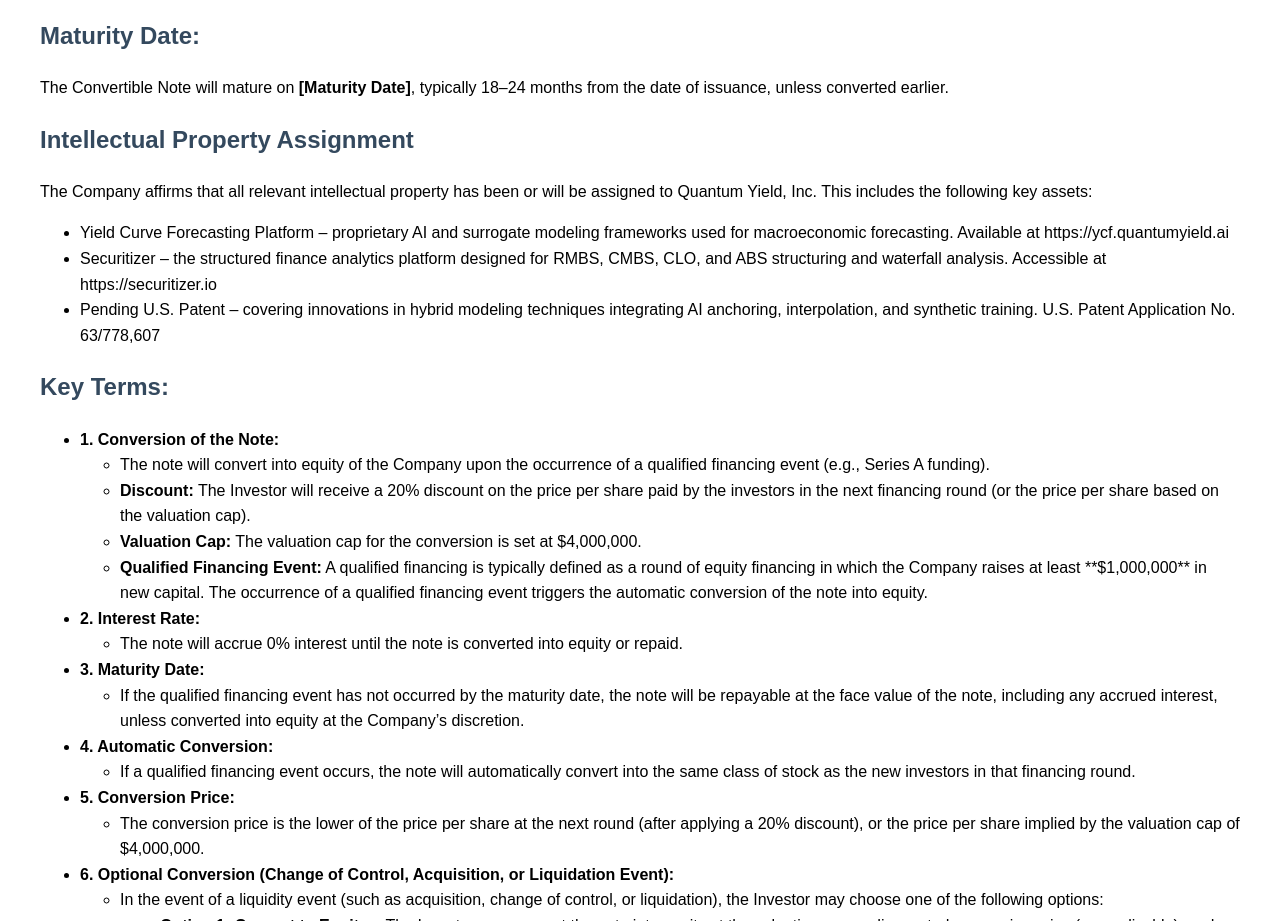
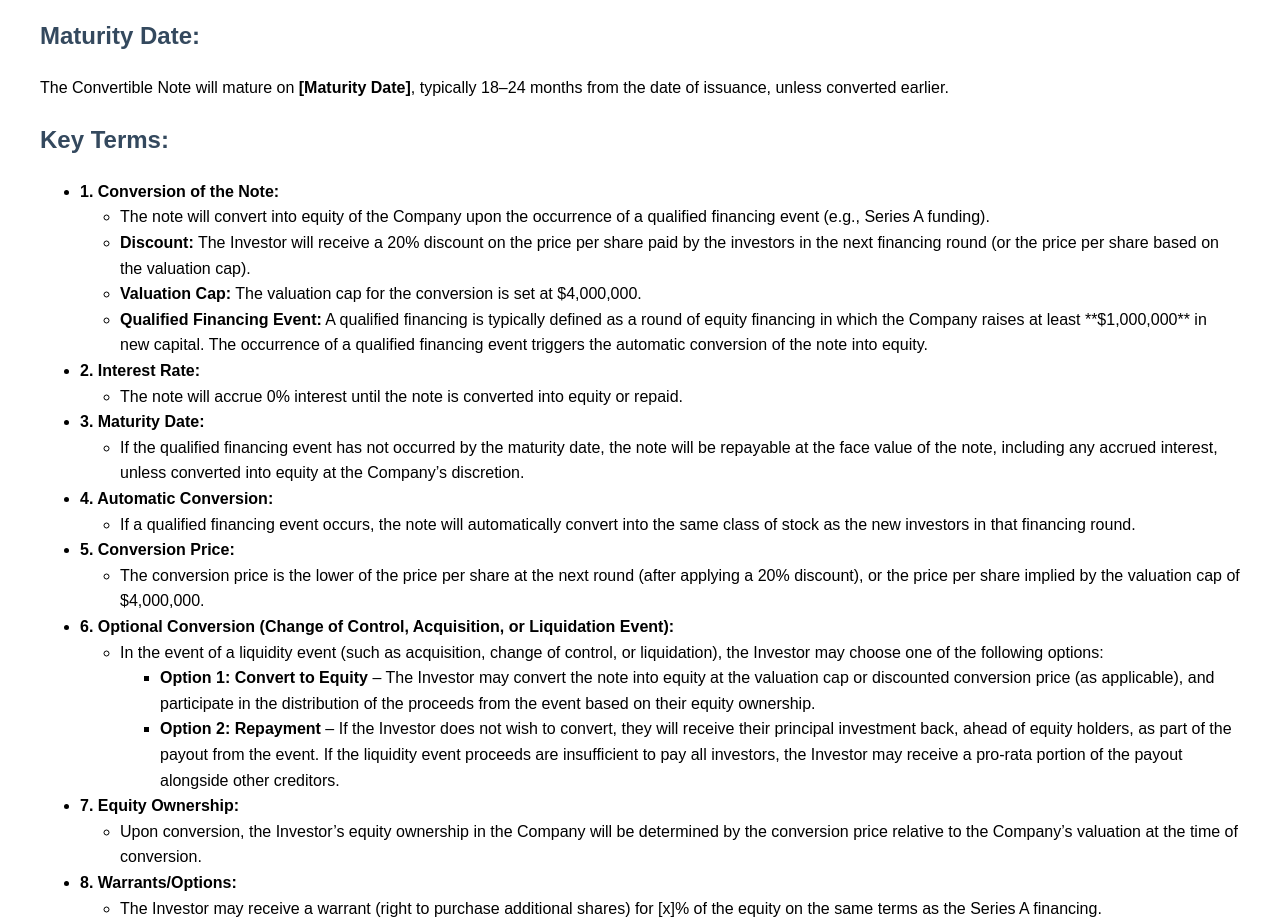
Before and after one commit to securitizer2021/pre-seed-termsheet, a plain HTML site: page index.html in a window 1280 px wide. Shown: the part 2843-3764 px from the top of the page. Drawn offline with Linux system fonts and the light colour scheme.

Commit message:
Update index.html
removed IP assignment duplication from termsheet section

```diff
--- a/index.html
+++ b/index.html
@@ -66,7 +66,7 @@
 <h2>Maturity Date:</h2>
 <p>The Convertible Note will mature on <strong>[Maturity Date]</strong>, typically 18–24 months from the date of issuance, unless converted earlier.</p>
 </div><div class="section">
-<h2>Intellectual Property Assignment</h2><p>The Company affirms that all relevant intellectual property has been or will be assigned to Quantum Yield, Inc. This includes the following key assets:</p><ul><li>Yield Curve Forecasting Platform – proprietary AI and surrogate modeling frameworks used for macroeconomic forecasting. Available at https://ycf.quantumyield.ai</li><li>Securitizer – the structured finance analytics platform designed for RMBS, CMBS, CLO, and ABS structuring and waterfall analysis. Accessible at https://securitizer.io</li><li>Pending U.S. Patent – covering innovations in hybrid modeling techniques integrating AI anchoring, interpolation, and synthetic training. U.S. Patent Application No. 63/778,607</li></ul><h2>Key Terms:</h2>
+<h2>Key Terms:</h2>
 <ul class="term-list">
 <li><strong>1. Conversion of the Note:</strong></li>
 <ul>
```
